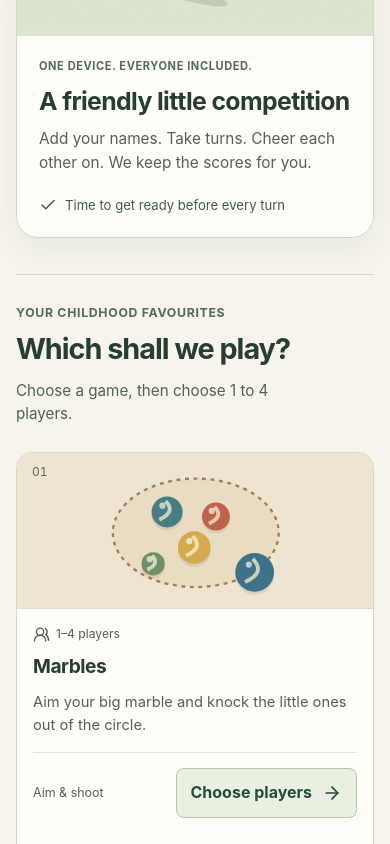
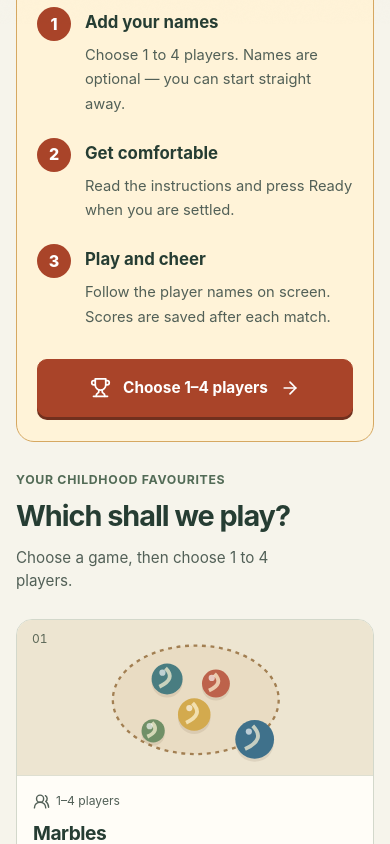
Before and after one commit to ChanYule/HeritageGames, a React (Vite) app: page / in a window 390 px wide. Shown: the part 820-1664 px from the top of the page. Built offline with nearby package versions, Linux system fonts and the light colour scheme.

Commit message:
update mobile UI

```diff
--- a/src/components/Home.tsx
+++ b/src/components/Home.tsx
@@ -60,6 +60,11 @@ export default function Home({ onPlay, onCompetition }: { onPlay: (key: GameKey)
         <div className="together-copy"><span className="welcome-eyebrow">{t("ONE DEVICE. EVERYONE INCLUDED.")}</span><h2>{t("A friendly little competition")}</h2><p>{t("Add your names. Take turns. Cheer each other on. We keep the scores for you.")}</p><span className="together-note"><Check size={18}/>{t("Time to get ready before every turn")}</span></div>
       </aside>
     </section>
+    <section className="play-together-guide" aria-labelledby="together-title"><div><p className="welcome-eyebrow">{t("LET'S PLAY TOGETHER")}</p><h2 id="together-title">{t("Three small steps. Plenty of fun.")}</h2></div><ol>
+      <li><span>1</span><div><h3>{t("Add your names")}</h3><p>{t("Choose 1 to 4 players. Names are optional — you can start straight away.")}</p></div></li>
+      <li><span>2</span><div><h3>{t("Get comfortable")}</h3><p>{t("Read the instructions and press Ready when you are settled.")}</p></div></li>
+      <li><span>3</span><div><h3>{t("Play and cheer")}</h3><p>{t("Follow the player names on screen. Scores are saved after each match.")}</p></div></li>
+    </ol><button className="heritage-primary" onClick={() => onCompetition()}><Trophy size={21}/>{savedCompetition ? competitionLabel : t("Choose 1–4 players")}<ArrowRight size={20}/></button></section>
     <section id="games" className="practice-section" aria-labelledby="practice-title">
       <div className="practice-heading"><div><p className="welcome-eyebrow">{t("YOUR CHILDHOOD FAVOURITES")}</p><h2 id="practice-title">{t("Which shall we play?")}</h2></div><p>{t("Choose a game, then choose 1 to 4 players.")}</p></div>
       <div className="heritage-game-grid">{games.map((game, index)=><article key={game.key} className={`heritage-game-card heritage-art-${game.key}`}>
@@ -67,11 +72,6 @@ export default function Home({ onPlay, onCompetition }: { onPlay: (key: GameKey)
         <div className="heritage-card-content"><p className="heritage-card-players"><Users2 size={17}/>{t("1–4 players")}</p><h3>{t(game.title)}</h3><p>{t(game.description)}</p><div className="heritage-card-footer"><span>{t(game.control)}</span><button onClick={()=>onCompetition(game.key)} aria-label={t("Choose players for {0}", t(game.title))}>{t("Choose players")}<ArrowRight size={20}/></button></div><button className="four-practice-link" onClick={() => onPlay(game.key)} aria-label={t("Practise {0}", t(game.title))}>{t("Practise first")} · {t(game.players)}</button></div>
       </article>)}</div>
     </section>
-    <section className="play-together-guide" aria-labelledby="together-title"><div><p className="welcome-eyebrow">{t("LET'S PLAY TOGETHER")}</p><h2 id="together-title">{t("Three small steps. Plenty of fun.")}</h2></div><ol>
-      <li><span>1</span><div><h3>{t("Add your names")}</h3><p>{t("Choose 1 to 4 players. Names are optional — you can start straight away.")}</p></div></li>
-      <li><span>2</span><div><h3>{t("Get comfortable")}</h3><p>{t("Read the instructions and press Ready when you are settled.")}</p></div></li>
-      <li><span>3</span><div><h3>{t("Play and cheer")}</h3><p>{t("Follow the player names on screen. Scores are saved after each match.")}</p></div></li>
-    </ol><button className="heritage-primary" onClick={() => onCompetition()}><Trophy size={21}/>{savedCompetition ? competitionLabel : t("Choose 1–4 players")}<ArrowRight size={20}/></button></section>
     <footer className="heritage-footer"><strong>{t("Heritage Games")}</strong><span>{t("Made for memories. Played together.")}</span><a href="#main-content">{t("Back to top ↑")}</a></footer>
   </main>;
 }
--- a/src/senior.css
+++ b/src/senior.css
@@ -85,10 +85,23 @@ button, a { overflow-wrap: anywhere; }
 .heritage-card-footer > span { color: #526057; font-size: .78rem; }
 .heritage-card-footer button { display: inline-flex; align-items: center; justify-content: center; gap: 10px; min-height: 50px; padding: 8px 14px; border: 1px solid #b5c4af; border-radius: 8px; background: #e9f0e2; color: #254c3a; font-size: 1rem; font-weight: 750; cursor: pointer; }
 .heritage-card-footer button:hover { background: #dce8d1; }
-.play-together-guide { border: 1px solid #d2dac8; border-radius: 18px; padding: 34px; background: #edf1e5; margin-bottom: 45px; }
+.play-together-guide { border: 1px solid #d6a861; border-radius: 18px; padding: 34px; background: #fff3d8; margin-bottom: 0; }
+.play-together-guide .welcome-eyebrow { color: #874021; }
+.practice-section { border-top: 0; }
 .play-together-guide ol { display: grid; grid-template-columns: repeat(3,minmax(0,1fr)); gap: 32px; padding: 0; list-style: none; margin: 30px 0; }
 .play-together-guide li { display: flex; gap: 14px; }
 .play-together-guide li > span { display: grid; place-items: center; flex: 0 0 34px; height: 34px; background: #d5e1c9; border-radius: 50%; color: #30513c; font-weight: 800; }
+.play-together-guide li > span { background: #a94429; color: white; }
+.welcome-actions .heritage-primary, .play-together-guide .heritage-primary,
+.heritage-card-footer button, .competition-setup-actions .primary-button:not(:disabled),
+.competition-ready-button:not(:disabled), .turn-ready-overlay .primary-button,
+.five-stones-action-controls > .primary-button:first-child:not(:disabled),
+.chapteh-action-controls > .primary-button:not(:disabled) { background: #a94429; border-color: #a94429; color: #fff; box-shadow: 0 3px 0 #71301e; }
+.welcome-actions .heritage-primary:hover, .play-together-guide .heritage-primary:hover,
+.heritage-card-footer button:hover, .competition-setup-actions .primary-button:hover:not(:disabled),
+.competition-ready-button:hover:not(:disabled), .turn-ready-overlay .primary-button:hover,
+.five-stones-action-controls > .primary-button:first-child:hover:not(:disabled),
+.chapteh-action-controls > .primary-button:hover:not(:disabled) { background: #8e3822; border-color: #8e3822; }
 .play-together-guide h3 { font-size: 1.05rem; margin: 2px 0 8px; }
 .play-together-guide li p { color: #526057; font-size: .92rem; line-height: 1.65; margin: 0; }
 .heritage-footer { display: flex; align-items: center; flex-wrap: wrap; gap: 16px 30px; border-top: 1px solid #d4d9cc; padding: 28px 0 40px; color: #526057; font-size: .83rem; }
@@ -111,6 +124,9 @@ button, a { overflow-wrap: anywhere; }
 .instruction-list { gap: 14px; }
 .instruction-collapse-hint { font-size: .8rem; }
 .instruction-list li > span { min-width: 29px; min-height: 29px; }
+.premium-instruction-card { border: 2px solid #c98c39; background: #fff5dd; box-shadow: 0 4px 0 #dfc79a; }
+.premium-instruction-summary .eyebrow { color: #914121; }
+.instruction-collapse-hint { color: #914121; font-weight: 800; }
 .primary-button, .secondary-button, .mobile-game-control, .kick-button { min-height: 54px; font-size: .97rem; line-height: 1.4; }
 .difficulty-options label { min-height: 50px; }
 .difficulty-label { font-size: .9rem; }
@@ -241,9 +257,10 @@ html[data-high-contrast="true"] button:disabled { opacity: .65; }
 @media (max-width: 900px) {
   .welcome-hero { gap: 30px; }
   .game-layout, .multiplayer-layout { grid-template-columns: 1fr !important; }
-  .game-layout > .game-panel { grid-column: 1; grid-row: 2; }
-  .game-layout > .game-play-area { grid-column: 1; grid-row: 1; }
+  .game-layout > .game-panel { grid-column: 1; grid-row: 1; }
+  .game-layout > .game-play-area { grid-column: 1; grid-row: 2; }
   .game-panel { grid-template-columns: minmax(0,1fr); }
+  .game-panel > .instruction-card { order: -1; }
   .play-together-guide ol { gap: 22px; }
 }
 @media (max-width: 720px) {
@@ -259,7 +276,7 @@ html[data-high-contrast="true"] button:disabled { opacity: .65; }
   .welcome-copy h1 { font-size: clamp(2.1rem, 7.8vw, 3.1rem); }
   .welcome-copy > p:not(.welcome-eyebrow) { font-size: 1rem; }
   .welcome-actions > * { width: 100%; }
-  .together-card { transform: none; }
+  .together-card { display: none; }
   .together-art > svg { height: 170px; }
   .together-copy { padding: 22px; }
   .practice-section { padding-block: 28px 36px; }
@@ -287,7 +304,7 @@ html[data-high-contrast="true"] button:disabled { opacity: .65; }
   .marbles-play-area .marble-shot-controls { grid-template-columns: 1fr; }
   .heritage-game-grid { grid-template-columns: 1fr; }
   .heritage-card-art svg { height: 155px; }
-  .heritage-card-footer button { width: auto; min-width: 120px; }
+  .heritage-card-footer button { width: 100%; }
   .heritage-card-content > p:not(.heritage-card-players) { margin-bottom: 14px; }
   .heritage-brand { gap: 7px; }
   .language-switcher button { min-width: 48px; padding-inline: 7px; }
```
